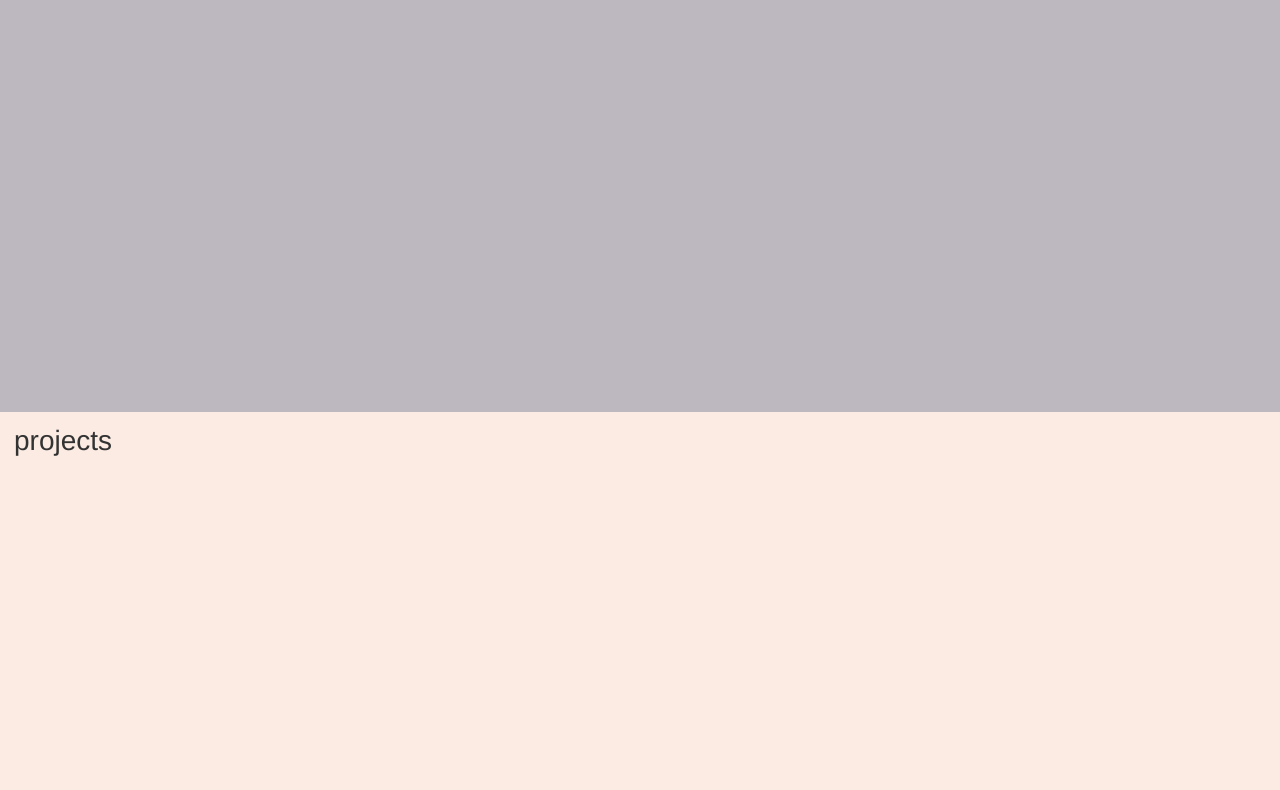
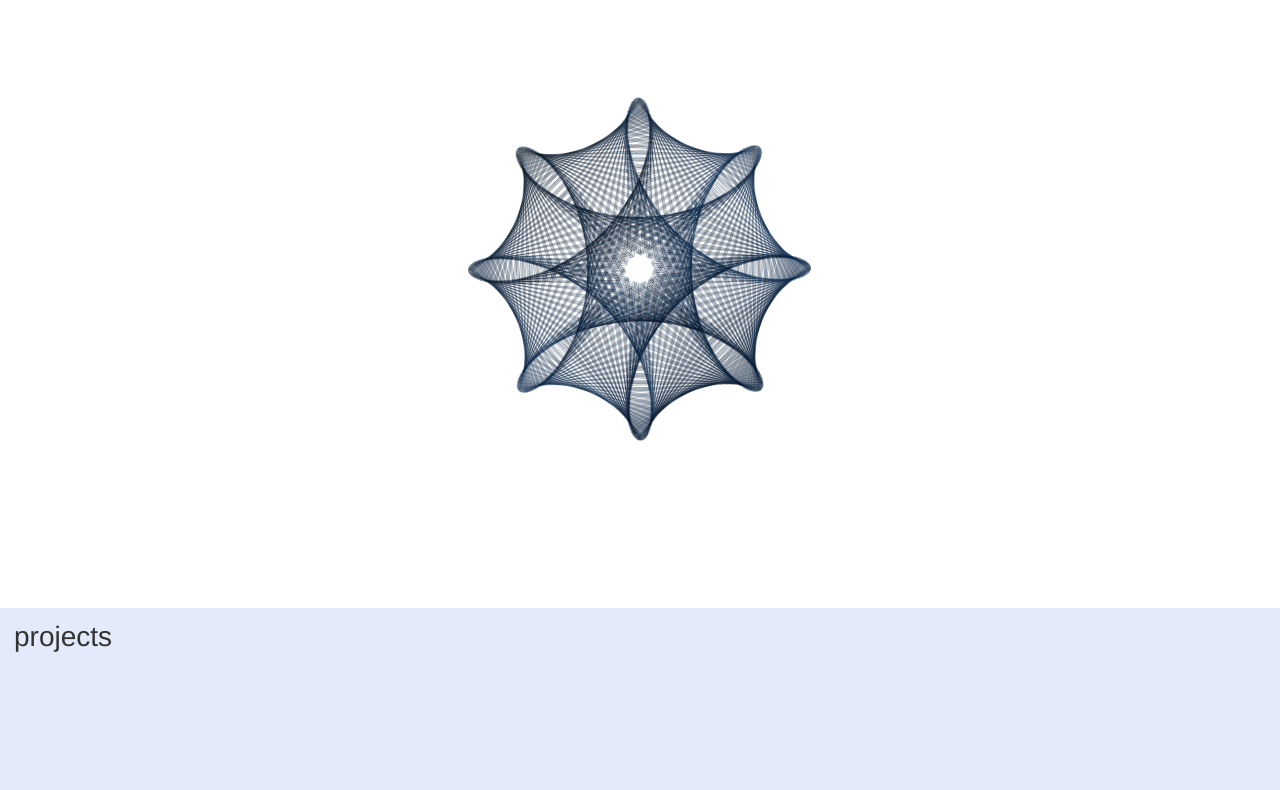
Before and after one commit to sofiagarcia/sofiagarcia, a plain HTML site: page index.html in a window 1280 px wide. Shown: the part 82-872 px from the top of the page. Drawn offline with nearby package versions, Linux system fonts and the light colour scheme.

Commit message:
background added for header- no written content

```diff
--- a/css/main.css
+++ b/css/main.css
@@ -95,15 +95,23 @@ textarea {
 /* ==========================================================================
    First Section: Header
    ========================================================================== */
+   body {
 
-   header {
-     background-color: #BDB7BF;
-     padding: 1em;
-     padding-bottom: 30em;
 
    }
+   header {
+     padding: 1em;
+     padding-bottom: 44em;
+     background-image: url(../img/swirlcode.png);
+     background-repeat: no-repeat;
+     background-position: center;
+
+   }
+
+
    #logo {
      text-align: center;
+     padding-top: 0.5em;
    }
 
    nav {
@@ -135,7 +143,7 @@ textarea {
 
 
              #about{
-               background-color: rgba(250,230, 220,0.8);
+               background-color: rgba(220,230, 250,0.8);
                padding-bottom: 30em;
              }
              #about h1 {
--- a/index.html
+++ b/index.html
@@ -22,7 +22,8 @@
         <![endif]-->
 
         <!-- HEADER -->
-        <header>
+        <header class="header" id="header">
+
           <!-- Top Bar Navigation/Logo -->
           <div class="top-bar-nav" id="top-bar-nav">
             <div class="logo" id="logo">
```
Also changed, not shown: img/sofiaGARCIA.png (deleted), img/swirlcode.png (added), 1 other file.
